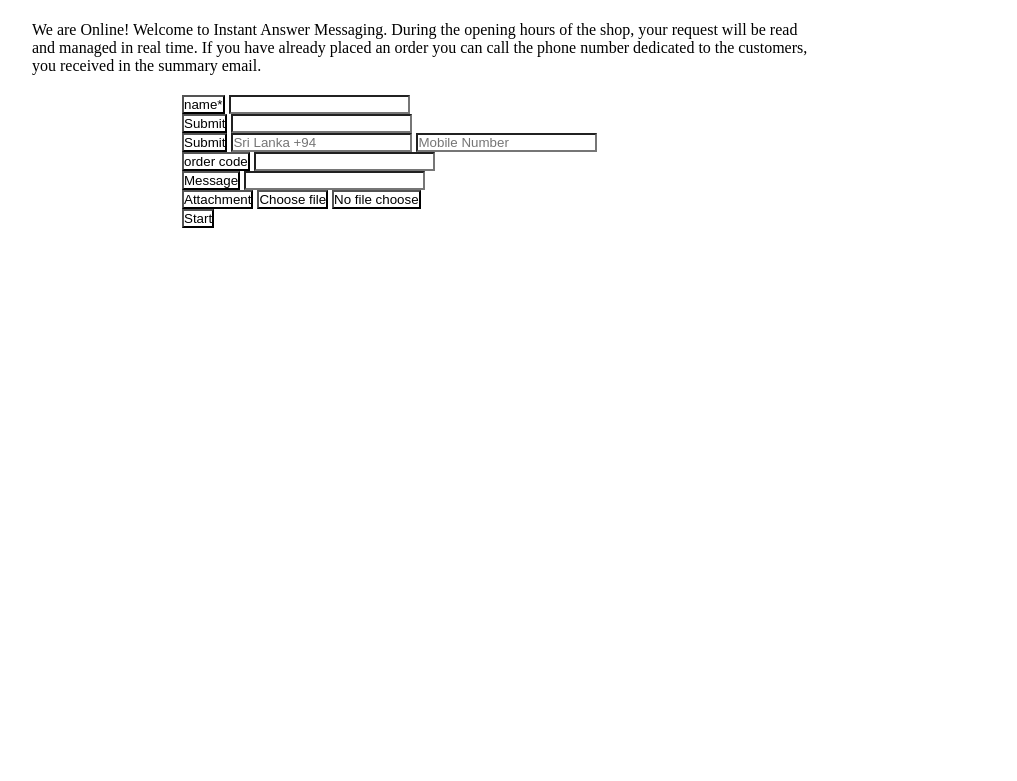
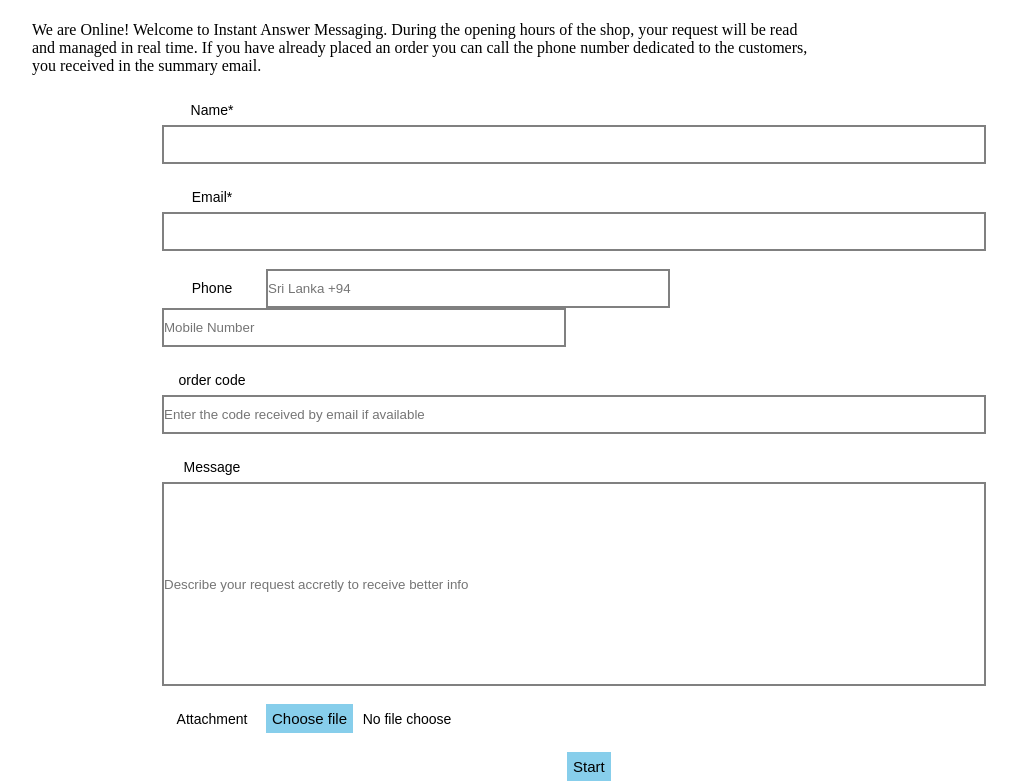
Before and after one commit to hansikaherath/EUROFLORA-shopping-website, a plain HTML site: page contact.html in a window 1280 px wide. Shown: the part 137-918 px from the top of the page, without its empty margins (218-1235 px from the left). Before the commit the page ends 800 px from the top, so only its background shows below. Drawn offline with Linux system fonts and the light colour scheme.

Commit message:
contact form setting

```diff
--- a/contact.html
+++ b/contact.html
@@ -5,6 +5,12 @@
     <meta name="viewport" content="width=device-width, initial-scale=1.0" />
     <title>Document</title>
     <link rel="stylesheet" href="css\contactstyle.css" />
+    <link
+      rel="stylesheet"
+      href="https://use.fontawesome.com/releases/v5.14.0/css/all.css"
+      integrity="sha384-HzLeBuhoNPvSl5KYnjx0BT+WB0QEEqLprO+NBkkk5gbc67FTaL7XIGa2w1L0Xbgc"
+      crossorigin="anonymous"
+    />
   </head>
   <body>
     <header>
@@ -20,31 +26,41 @@
     </section>
     <section class="application">
       <form action="">
-        <input type="submit" value="name*" />
-        <input type="text" name="textname" id="" /><br />
-        <input type="submit" name="email" * id="" />
-        <input type="email" name="textemail" id="" /><br />
-        <input type="submit" name="phone" id="" />
+        <input type="submit" value="Name*" id="name" />
+        <input type="text" name="textname" id="textname" /><br /><br />
+        <input type="submit" id="name" value="Email*" />
+        <input type="email" name="textemail" id="textemail" /><br /><br />
+        <input type="submit" id="name" value="Phone" />
         <input
           type="number"
           name="textphone1"
-          id=""
+          id="textphone1"
           placeholder="Sri Lanka +94"
         />
         <input
           type="text"
-          name="textphone1"
-          id=""
+          name="textphone2"
+          id="textphone2"
           placeholder="Mobile Number"
-        /><br />
-        <input type="submit" value="order code" />
-        <input type="text" name="order code" id="" /><br />
-        <input type="submit" value="Message" />
-        <input type="text" name="Message" id="" /><br />
-        <input type="submit" value="Attachment" />
-        <input type="button" value="Choose file" />
-        <input type="submit" value="No file choose" /><br />
-        <input type="button" value="Start" />
+        /><br /><br />
+        <input type="submit" value="order code" id="name" />
+        <input
+          type="text"
+          name="Order code"
+          id="textorder"
+          placeholder="Enter the code received by email if available"
+        /><br /><br />
+        <input type="submit" value="Message" id="name" />
+        <input
+          type="text"
+          name="Message"
+          id="textmessage"
+          placeholder="Describe your request accretly to receive better info"
+        /><br /><br />
+        <input type="submit" value="Attachment" id="name" />
+        <input type="button" value="Choose file" id="choosefile" />
+        <input type="submit" value="No file choose" id="name" /><br /><br />
+        <input type="button" value="Start" id="start" />
       </form>
     </section>
   </body>
--- a/css/contactstyle.css
+++ b/css/contactstyle.css
@@ -13,5 +13,48 @@ header img {
 }
 .application {
   max-width: 1100px;
-  margin-left: 400px;
+  margin-left: 380px;
 }
+form #name {
+  width: 100px;
+  height: 30px;
+  border: none;
+  font-size: 14px;
+  text-align: center;
+}
+form #textname,
+#textemail,
+#textorder {
+  width: 820px;
+  height: 35px;
+  border: 2px solid gray;
+}
+#textmessage {
+  width: 820px;
+  height: 200px;
+  border: 2px solid gray;
+}
+#textphone1 {
+  width: 400px;
+  height: 35px;
+  border: 2px solid gray;
+}
+#textphone2 {
+  width: 400px;
+  height: 35px;
+  border: 2px solid gray;
+}
+#choosefile {
+  padding: 6px 6px 6px 6px;
+
+  border: none;
+  background-color: skyblue;
+  font-size: 15px;
+}
+#start {
+  padding: 6px 6px 6px 6px;
+  margin-left: 45%;
+  border: none;
+  background-color: skyblue;
+  font-size: 15px;
+}
--- a/css/indexstyle.css
+++ b/css/indexstyle.css
@@ -1,63 +1,77 @@
-body
-{
-background-color:#A9A9A9;
+body {
+  background-color: #a9a9a9;
 }
 
-.navbar{
-      height: 70px;
-  width:auto;
+.navbar {
+  height: 70px;
+  width: auto;
   background-image: radial-gradient(white, brown);
 }
+
+.logo img {
+  width: 60px;
+  height: 40px;
 }
-.logo img{
-    width:60px;
-    height:40px;
+.nav {
+  text-align: right;
 }
-.nav{
-    text-align:right;
+.nav ul {
+  display: inline-block;
+  list-style-type: none;
 }
-.nav ul{
-    display:inline-block;
-    list-style-type:none;
+.nav ul li {
+  display: inline-block;
+  margin-right: 20px;
 }
-.nav ul li{
-    display:inline-block;
-    margin-right:20px;
+.nav ul li a {
+  text-decoration: none;
+  color: gray;
 }
-.nav ul li a{
-    text-decoration:none;
-    color:gray;
+.nav ul li i.fas {
+  border: 1px solid red;
+  color: burlywood;
 }
-.bodysection{
-    max-width:1200px;
-    height:auto;
-    padding-left:25px;
-    padding-right:25px;
-align-content:center;
-background-color:white;
+.fa-phone {
+  color: salmon;
 }
-.section2{
 
-    color:saddlebrown;
+.bodysection {
+  max-width: 1200px;
+  height: auto;
+  padding-left: 25px;
+  padding-right: 25px;
+  align-content: center;
+  background-color: white;
 }
-.section2 p{
-    padding-left:10px;
-    font-size:15px;
-    font-family:Verdana;
+.section2 {
+  color: saddlebrown;
 }
-.boldtext{
-    font:bold;
-    font-size:20px;
+.section2 p {
+  padding-left: 10px;
+  font-size: 15px;
+  font-family: Verdana;
 }
-.section3{
-    display:flex;
-    width:1000px;
-    height:300px;
-    }
-.leftpic{
-    float:left;
-    vertical-align:middle;
+.boldtext {
+  font: bold;
+  font-size: 20px;
 }
-.rightpic{
-
+.section3 {
+  display: flex;
+  width: 1000px;
+  height: 300px;
 }
+.leftpic {
+  float: left;
+  vertical-align: middle;
+}
+footer {
+  background-color: black;
+  height: 30px;
+  width: 100%;
+}
+footer p {
+  font-size: 12px;
+  font-style: oblique;
+  text-align: center;
+  align-content: center;
+}
```
Also changed, not shown: chat.html (+6 -0 lines), gallery.html (+6 -0 lines), index.html (+41 -15 lines), order.html (+6 -0 lines), orderbyphone.html (+6 -0 lines), theflorist.html (+6 -0 lines), thesmile.html (+23 -15 lines).
